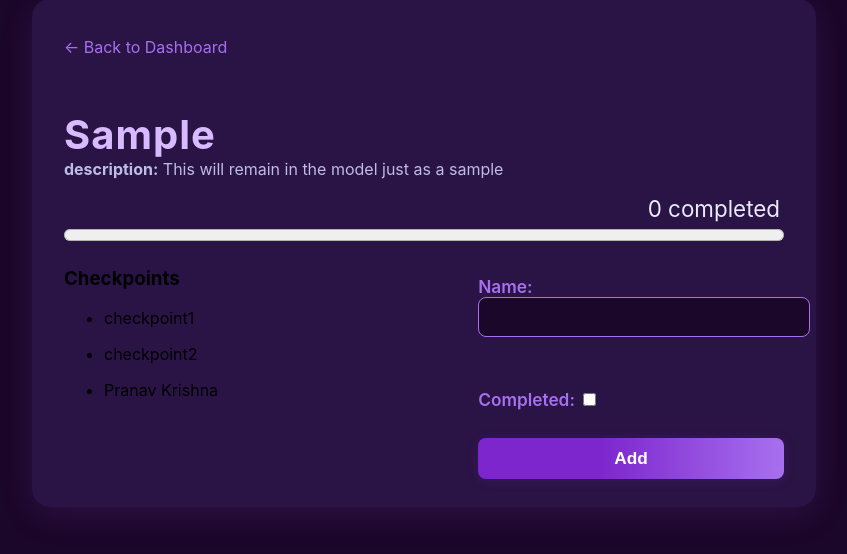
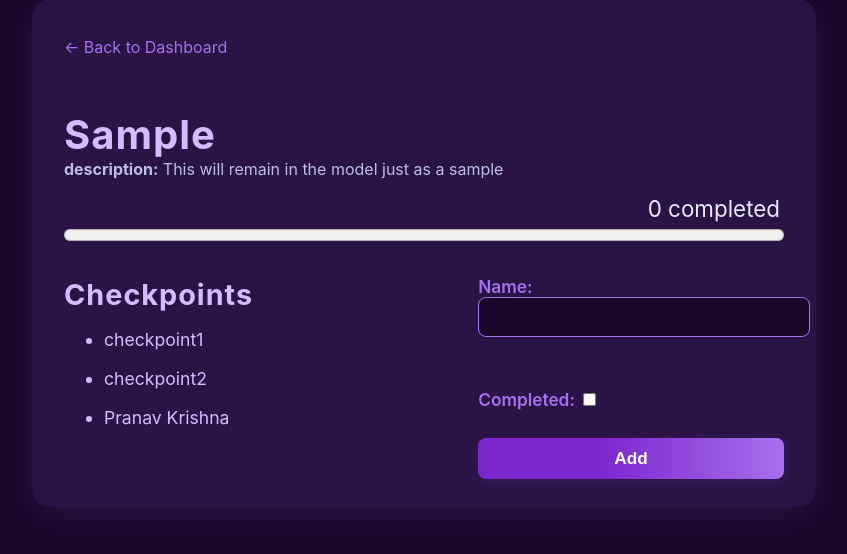
Before and after one commit to PranavKrish07/skill-tracker, a Django app: a page that uses skill_tracker/templates/home.html in a window 1280 px wide. Shown: the part 121-675 px from the top of the page, without its empty margins (216-1063 px from the left). Run offline with Django 5.2, Linux system fonts and the light colour scheme; a user stored in the database is signed in; data comes from the database, SQL or seed files in the repository; both versions use the stored data as it was after the commit.

Commit message:
final initial commit

```diff
--- a/skill_tracker/static/css/style.css
+++ b/skill_tracker/static/css/style.css
@@ -588,3 +588,16 @@ h1 {
     transform: scale(1.04);
     box-shadow: 0 6px 24px 0 rgba(127, 63, 191, 0.28);
 }
+
+.check-list h3{
+    color: #d8bbff;
+    font-size: 1.8rem;
+    font-weight: 700;
+    margin-bottom: 12px;
+    letter-spacing: 1px;
+}
+
+.check-list ul {
+    font-size: 1.1rem;
+    color: #d8bbff;
+}
--- a/skill_tracker/templates/home.html
+++ b/skill_tracker/templates/home.html
@@ -27,7 +27,6 @@
     {% for skill in skills %}
         <div class="skill-card fade-in-up" style="animation-delay:0.3s;">
             <h3>{{ skill.name }}</h3>
-           <label for="progress">Progress: </label><progress value="40" max="100"></progress><br>
             <a href="/{{ skill.name }}/"><button class="open-button" type="submit">Open</button></a>
         </div>
     {% endfor %}
```
Also changed, not shown: skill_tracker/db.sqlite3.
